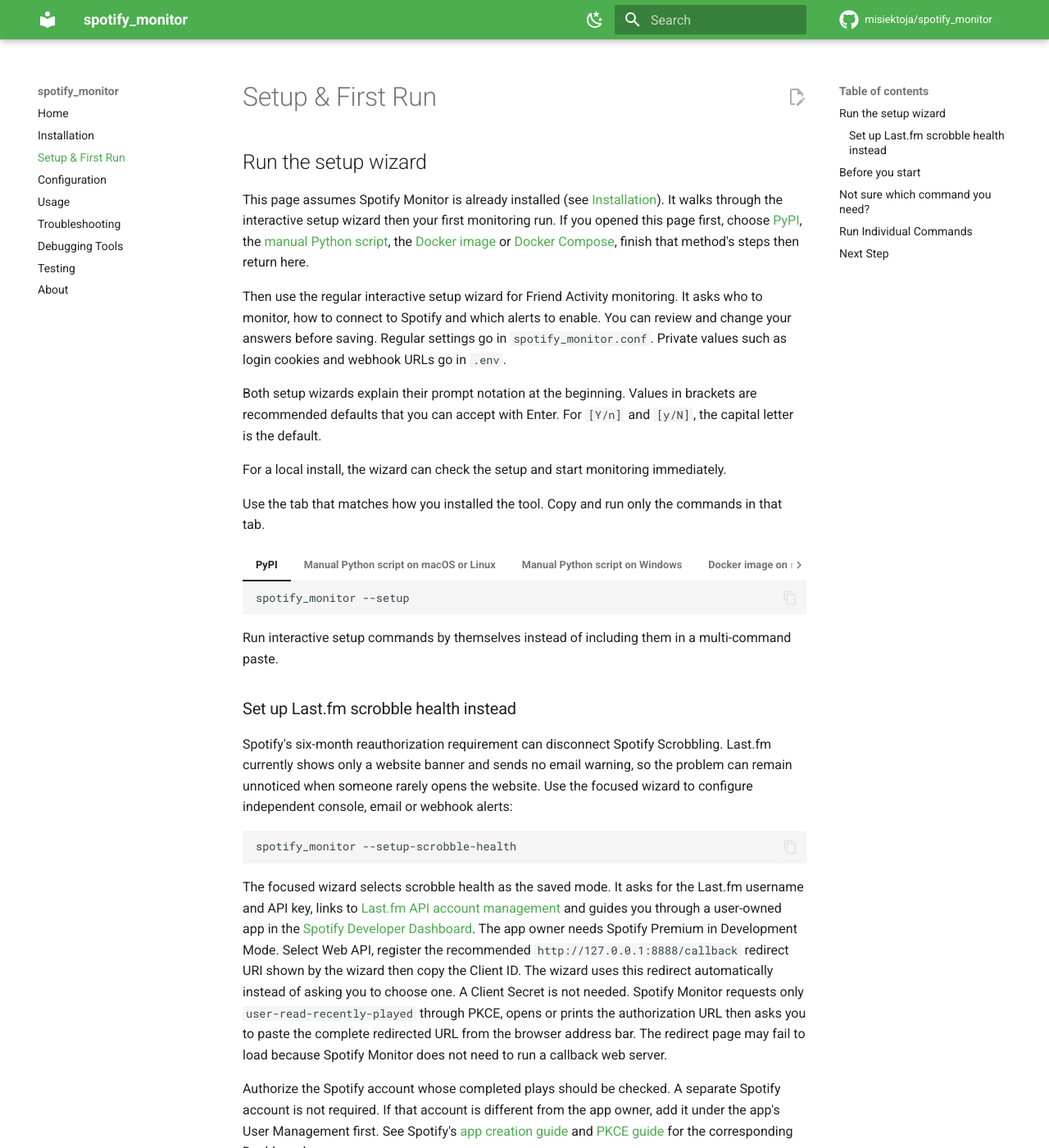
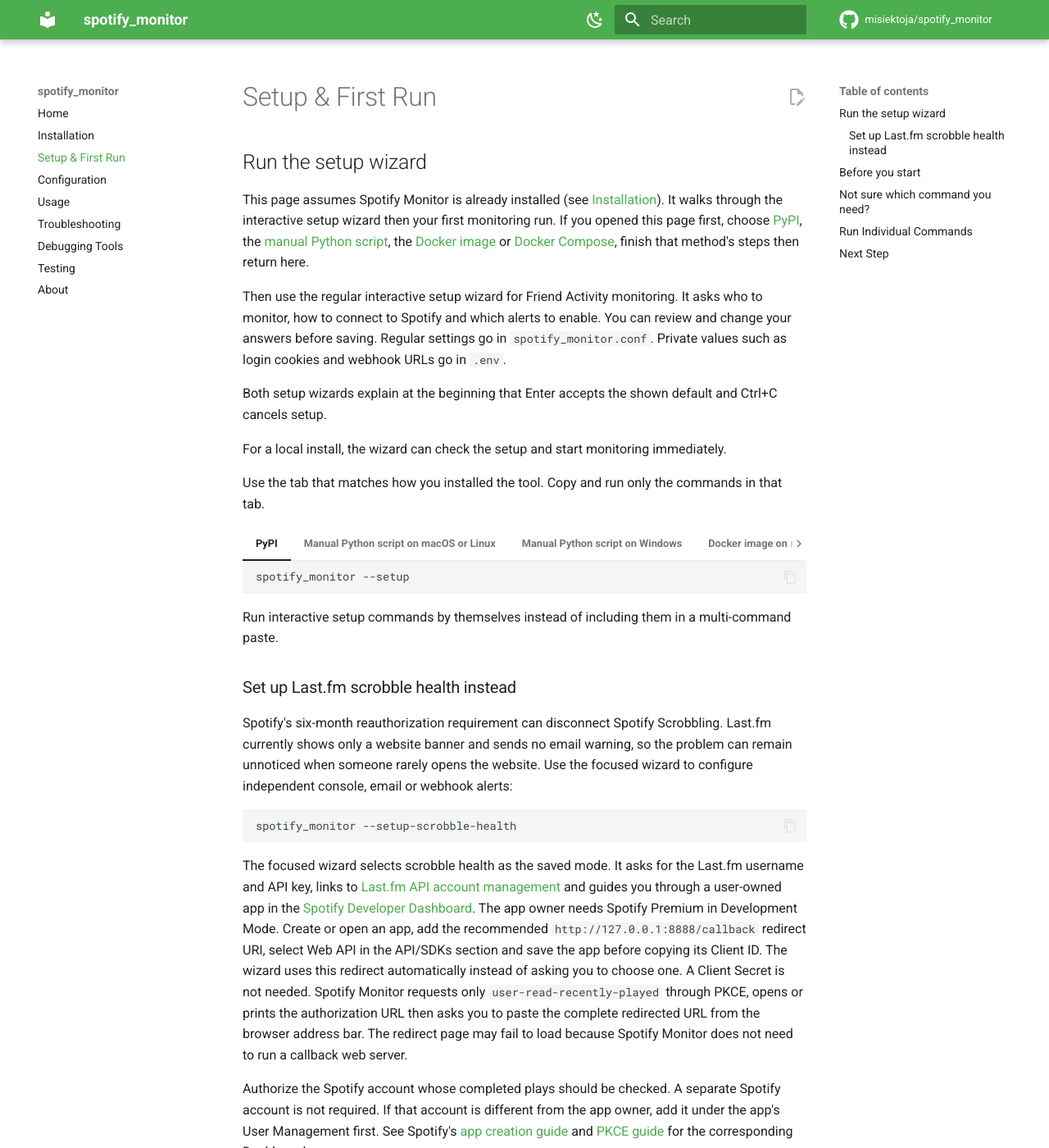
Before and after one commit to misiektoja/spotify_monitor, an MkDocs documentation site: the page built from docs/setup-and-first-run.md, in a window 1280 px wide and 1400 px high. Shown: the whole window at 82% size. Built offline with MkDocs 1.6.1 and Material for MkDocs 9.7.7, drawn with Linux system fonts in a browser that asks for light colours; comment, search, counter and statistics services are not loaded.

Commit message:
docs(setup): align wizard guidance

````diff
--- a/docs/setup-and-first-run.md
+++ b/docs/setup-and-first-run.md
@@ -7,7 +7,7 @@
 
 Then use the regular interactive setup wizard for Friend Activity monitoring. It asks who to monitor, how to connect to Spotify and which alerts to enable. You can review and change your answers before saving. Regular settings go in `spotify_monitor.conf`. Private values such as login cookies and webhook URLs go in `.env`.
 
-Both setup wizards explain their prompt notation at the beginning. Values in brackets are recommended defaults that you can accept with Enter. For `[Y/n]` and `[y/N]`, the capital letter is the default.
+Both setup wizards explain at the beginning that Enter accepts the shown default and Ctrl+C cancels setup.
 
 For a local install, the wizard can check the setup and start monitoring immediately.
 
@@ -70,7 +70,7 @@
 spotify_monitor --setup-scrobble-health
 ```
 
-The focused wizard selects scrobble health as the saved mode. It asks for the Last.fm username and API key, links to [Last.fm API account management](https://www.last.fm/api/accounts) and guides you through a user-owned app in the [Spotify Developer Dashboard](https://developer.spotify.com/dashboard). The app owner needs Spotify Premium in Development Mode. Select Web API, register the recommended `http://127.0.0.1:8888/callback` redirect URI shown by the wizard then copy the Client ID. The wizard uses this redirect automatically instead of asking you to choose one. A Client Secret is not needed. Spotify Monitor requests only `user-read-recently-played` through PKCE, opens or prints the authorization URL then asks you to paste the complete redirected URL from the browser address bar. The redirect page may fail to load because Spotify Monitor does not need to run a callback web server.
+The focused wizard selects scrobble health as the saved mode. It asks for the Last.fm username and API key, links to [Last.fm API account management](https://www.last.fm/api/accounts) and guides you through a user-owned app in the [Spotify Developer Dashboard](https://developer.spotify.com/dashboard). The app owner needs Spotify Premium in Development Mode. Create or open an app, add the recommended `http://127.0.0.1:8888/callback` redirect URI, select Web API in the API/SDKs section and save the app before copying its Client ID. The wizard uses this redirect automatically instead of asking you to choose one. A Client Secret is not needed. Spotify Monitor requests only `user-read-recently-played` through PKCE, opens or prints the authorization URL then asks you to paste the complete redirected URL from the browser address bar. The redirect page may fail to load because Spotify Monitor does not need to run a callback web server.
 
 Authorize the Spotify account whose completed plays should be checked. A separate Spotify account is not required. If that account is different from the app owner, add it under the app's User Management first. See Spotify's [app creation guide](https://developer.spotify.com/documentation/web-api/concepts/apps) and [PKCE guide](https://developer.spotify.com/documentation/web-api/tutorials/code-pkce-flow) for the corresponding Dashboard screens.
 
````
